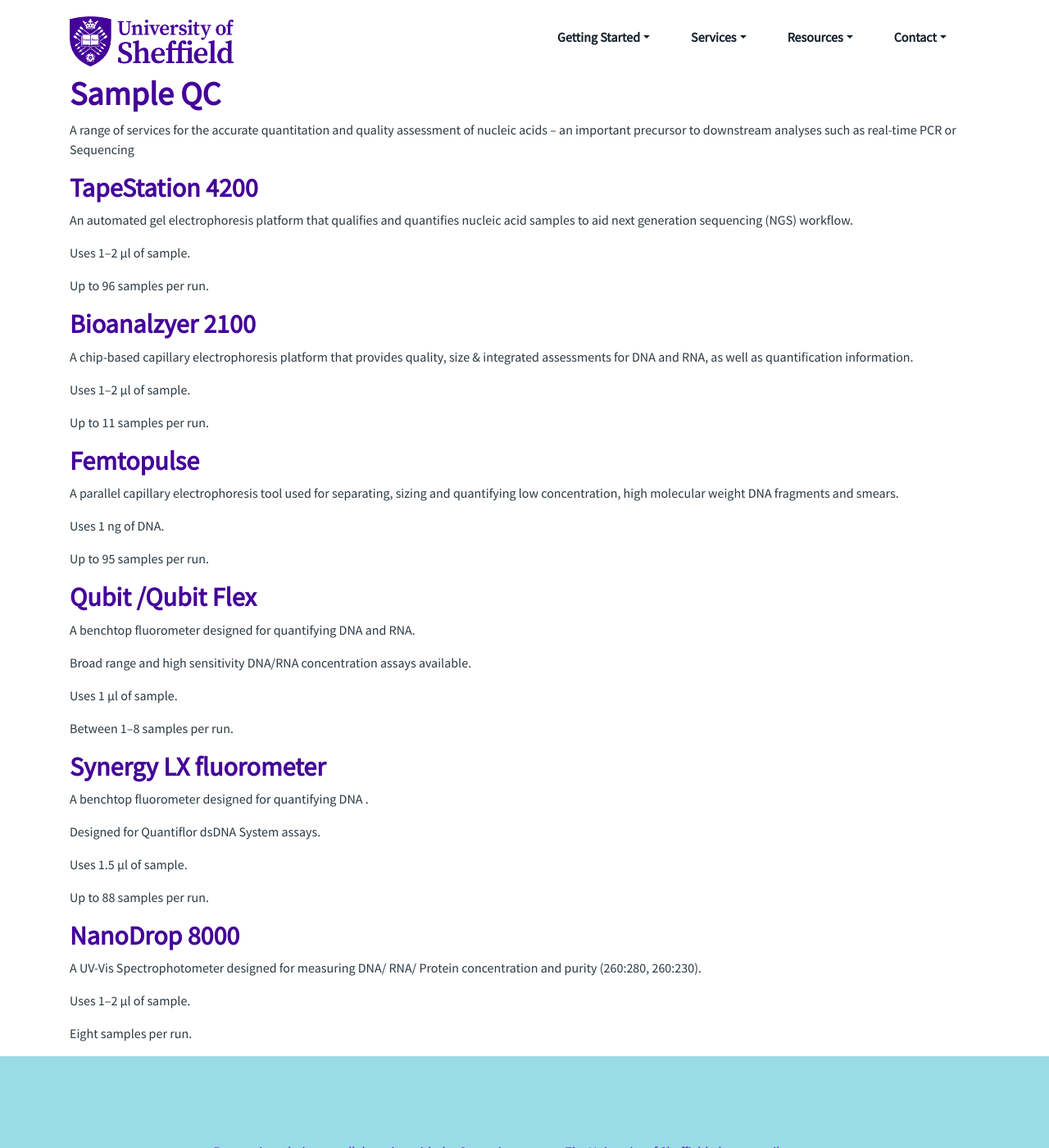
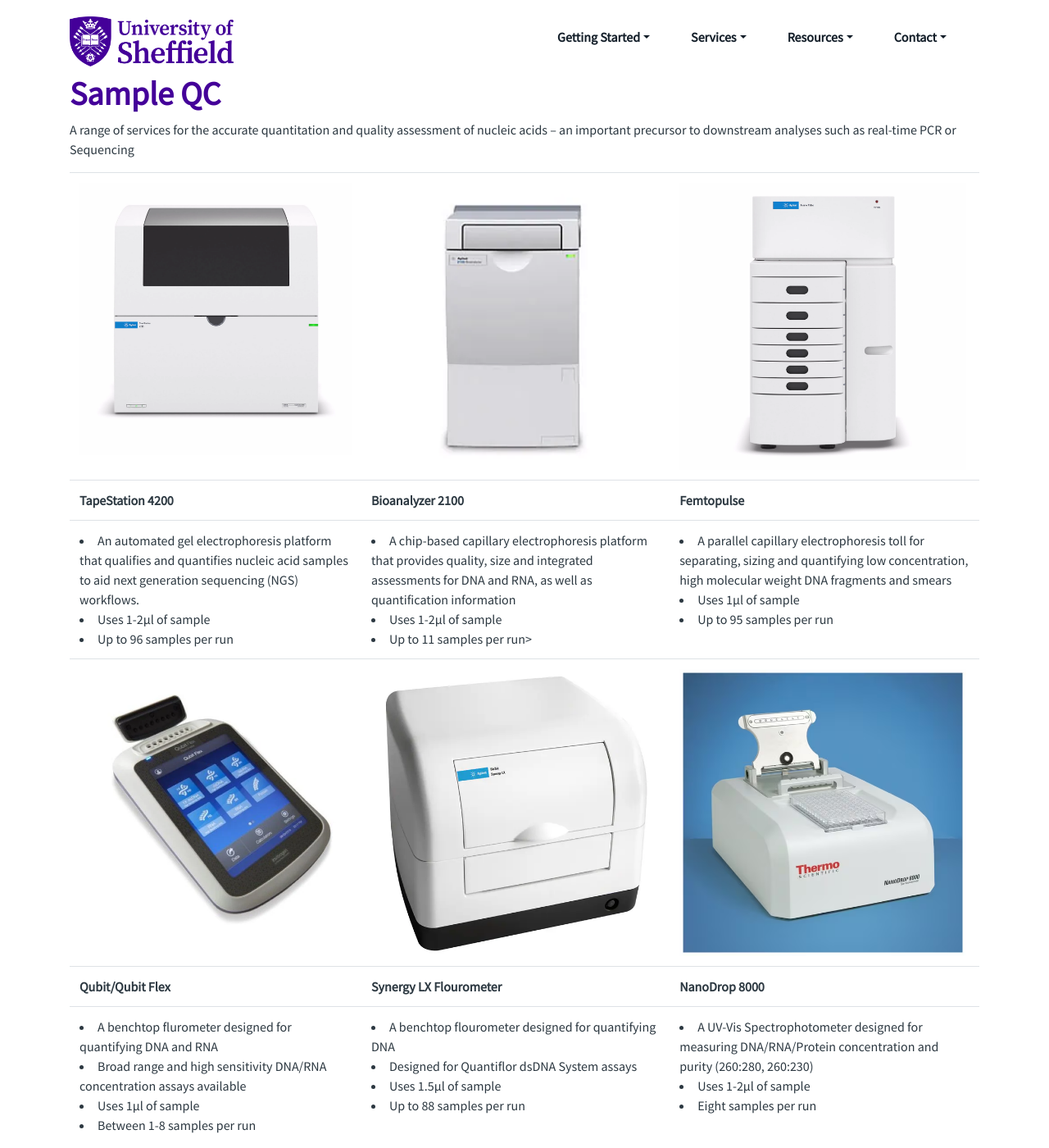
Before and after one commit to genomics-sheffield/genomics-sheffield.github.io, a Jekyll site: the page built from pages/services/sample-qc/index.md, in a window 1280 px wide and 1400 px high. Shown: the whole window at 82% size. Built offline with Jekyll 4.4.1, drawn with Linux system fonts in a browser that asks for light colours; nearby versions of some CDN libraries.

Commit message:
New sample prep and QC pages

```diff
--- a/pages/services/sample-qc/index.md
+++ b/pages/services/sample-qc/index.md
@@ -8,70 +8,57 @@
 
 A range of services for the accurate quantitation and quality assessment of nucleic acids – an important precursor to downstream analyses such as real-time PCR or Sequencing
 
-
-## TapeStation 4200
-
-
-An automated gel electrophoresis platform that qualifies and quantifies nucleic acid samples to aid next generation sequencing (NGS) workflow.
-
-Uses 1–2 µl of sample.
-
-
-Up to 96 samples per run.
-
-
-
-## Bioanalzyer 2100
-
-
-A  chip-based capillary electrophoresis platform that provides quality, size  & integrated assessments for DNA and RNA, as well as quantification information.
-
-Uses 1–2 µl of sample.
-
-
-Up to 11 samples per run.
-
-
-
-## Femtopulse
-
-
-A parallel capillary electrophoresis tool used for separating, sizing and quantifying low concentration, high molecular weight DNA fragments and smears.
-
-
-Uses 1 ng of DNA.
-
-
-Up to 95 samples per run.
-
-
-## Qubit /Qubit Flex
-
-A benchtop fluorometer designed for quantifying DNA and RNA.
-
-Broad range and high sensitivity DNA/RNA concentration assays available.
-
-Uses 1 µl  of sample.
-
-Between 1–8 samples per run.
-
-
-## Synergy LX fluorometer
-
-A benchtop fluorometer designed for quantifying DNA .
-
-Designed for  Quantiflor dsDNA System assays.
-
-Uses 1.5 µl  of sample.
-
-Up to 88 samples per run.
-
-
-
-## NanoDrop 8000
-
-A UV-Vis Spectrophotometer designed for measuring  DNA/ RNA/ Protein concentration and purity  (260:280, 260:230).
-
-Uses 1–2 µl  of sample.
-
-Eight samples per run.
+<div class="table">
+<table>
+<tr>
+<td><a href="https://www.google.com/url?q=https%3A%2F%2Fwww.agilent.com%2Fen%2Fproduct%2Fautomated-electrophoresis%2Ftapestation-systems%2Ftapestation-instruments%2F4200-tapestation-system-228263&sa=D&sntz=1&usg=AOvVaw1F51UPrDHnX-h5uLuCX3iV"><img src="/assets/images/machines/tapeStation4200.png" width="350" height="350"/></a></td>
+<td><a href="https://www.google.com/url?q=https%3A%2F%2Fwww.agilent.com%2Fen%2Fproduct%2Fautomated-electrophoresis%2Fbioanalyzer-systems%2Fbioanalyzer-instrument%2F2100-bioanalyzer-instrument-228250&sa=D&sntz=1&usg=AOvVaw2gupsti736uBQM_I9hSRP5"><img src="/assets/images/machines/bioanalyzer2100.png" width="350" height="350"/></a></td>
+<td><a href="https://www.google.com/url?q=https%3A%2F%2Fwww.agilent.com%2Fen%2Fproduct%2Fautomated-electrophoresis%2Ffemto-pulse-systems&sa=D&sntz=1&usg=AOvVaw3z-bC6nxPp2tiDey-4A5iR"><img src="/assets/images/machines/femtopulse.png" width="350" height="350"/></a></td>
+</tr>
+<tr>
+<td><b>TapeStation 4200</b></td>
+<td><b>Bioanalyzer 2100</b></td>
+<td><b>Femtopulse</b></td>
+</tr>
+<tr>
+<td><li>An automated gel electrophoresis platform that qualifies and quantifies nucleic acid samples to aid next generation sequencing (NGS) workflows. </li>
+<li>Uses 1-2&micro;l of sample</li>
+<li>Up to 96 samples per run</li>
+</td>
+<td><li>A chip-based capillary electrophoresis platform that provides quality, size and integrated assessments for DNA and RNA, as well as quantification information</li>
+<li>Uses 1-2&micro;l of sample</li>
+<li>Up to 11 samples per run></li>
+</td>
+<td><li>A parallel capillary electrophoresis toll for separating, sizing and quantifying low concentration, high molecular weight DNA fragments and smears</li>
+<li>Uses 1&micro;l of sample</li>
+<li>Up to 95 samples per run</li>
+</td>
+</tr>
+<tr>
+<td><a href="https://www.google.com/url?q=https%3A%2F%2Fwww.thermofisher.com%2Fuk%2Fen%2Fhome%2Findustrial%2Fspectroscopy-elemental-isotope-analysis%2Fmolecular-spectroscopy%2Ffluorometers%2Fqubit%2Fmodels%2Fqubit-flex.html&sa=D&sntz=1&usg=AOvVaw1I8o8JEppejsk4N57zwH4t"><img src="/assets/images/machines/qubit.png" width="350" height="350"/></a></td>
+<td><a href="https://www.google.com/url?q=https%3A%2F%2Fwww.agilent.com%2Fen%2Fproduct%2Fmicroplate-instrumentation%2Fmicroplate-readers%2Fmultimode-microplate-readers%2Fbiotek-synergy-lx-multimode-reader-1623209&sa=D&sntz=1&usg=AOvVaw2LsJvmLIJJQyonbFMkwTkq"><img src="/assets/images/machines/synergyLX.png" width="350" height="350"/></a></td>
+<td><a href="https://www.google.com/url?q=https%3A%2F%2Fwww.thermofisher.com%2Forder%2Fcatalog%2Fproduct%2FND-8000-GL&sa=D&sntz=1&usg=AOvVaw05msAjWRKkBkmYINsTh4CL"><img src="/assets/images/machines/nanoDrop8000.png" width="350" height="350"/></a></td>
+</tr>
+<tr>
+<td><b>Qubit/Qubit Flex</b></td>
+<td><b>Synergy LX Flourometer</b></td>
+<td><b>NanoDrop 8000</b></td>
+</tr>
+<tr>
+<td><li>A benchtop flurometer designed for quantifying DNA and RNA</li>
+<li>Broad range and high sensitivity DNA/RNA concentration assays available</li>
+<li>Uses 1&micro;l of sample</li>
+<li>Between 1-8 samples per run</li>
+</td>
+<td><li>A benchtop flourometer designed for quantifying DNA</li>
+<li>Designed for Quantiflor dsDNA System assays</li>
+<li>Uses 1.5&micro;l of sample</li>
+<li>Up to 88 samples per run</li>
+</td>
+<td><li>A UV-Vis Spectrophotometer designed for measuring DNA/RNA/Protein concentration and purity (260:280, 260:230)</li>
+<li>Uses 1-2&micro;l of sample</li>
+<li>Eight samples per run</li>
+</td>
+</tr>
+</table>
+</div>
```
Also changed, not shown: pages/services/sample-prep/index.md (+32 -29 lines).
